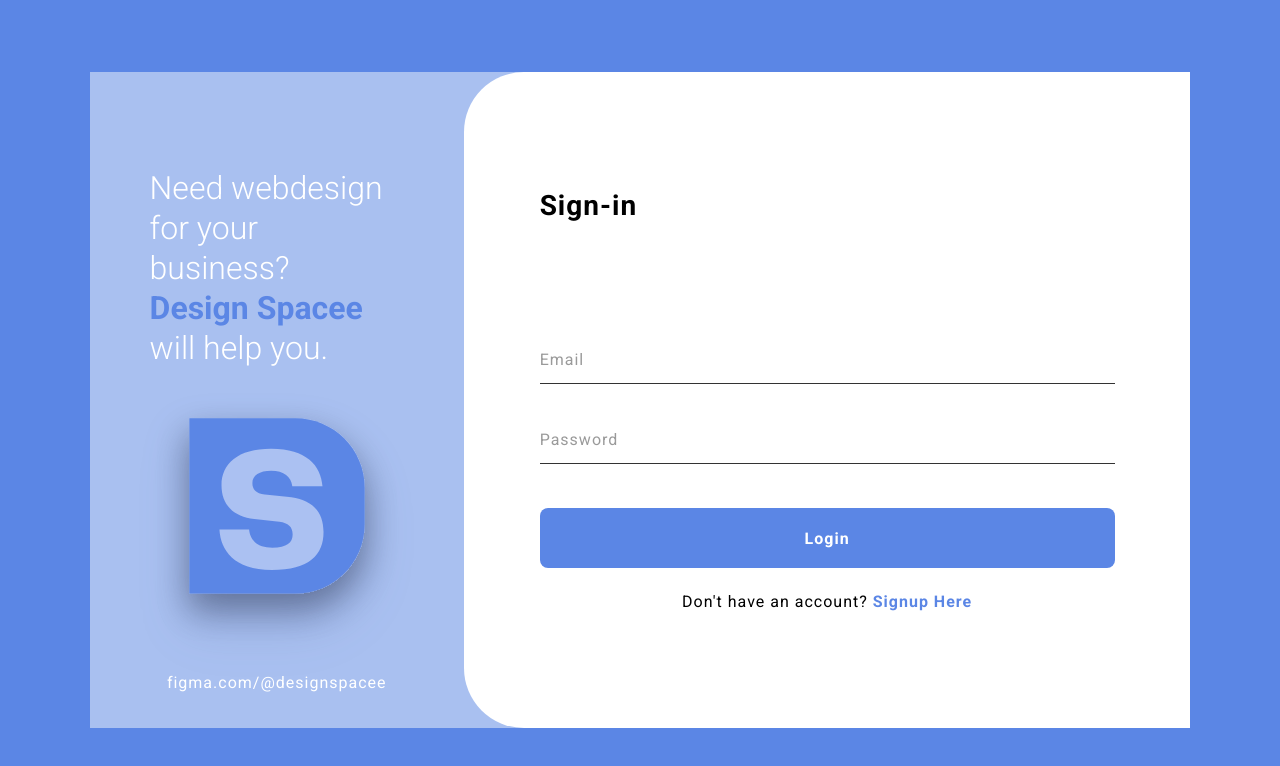
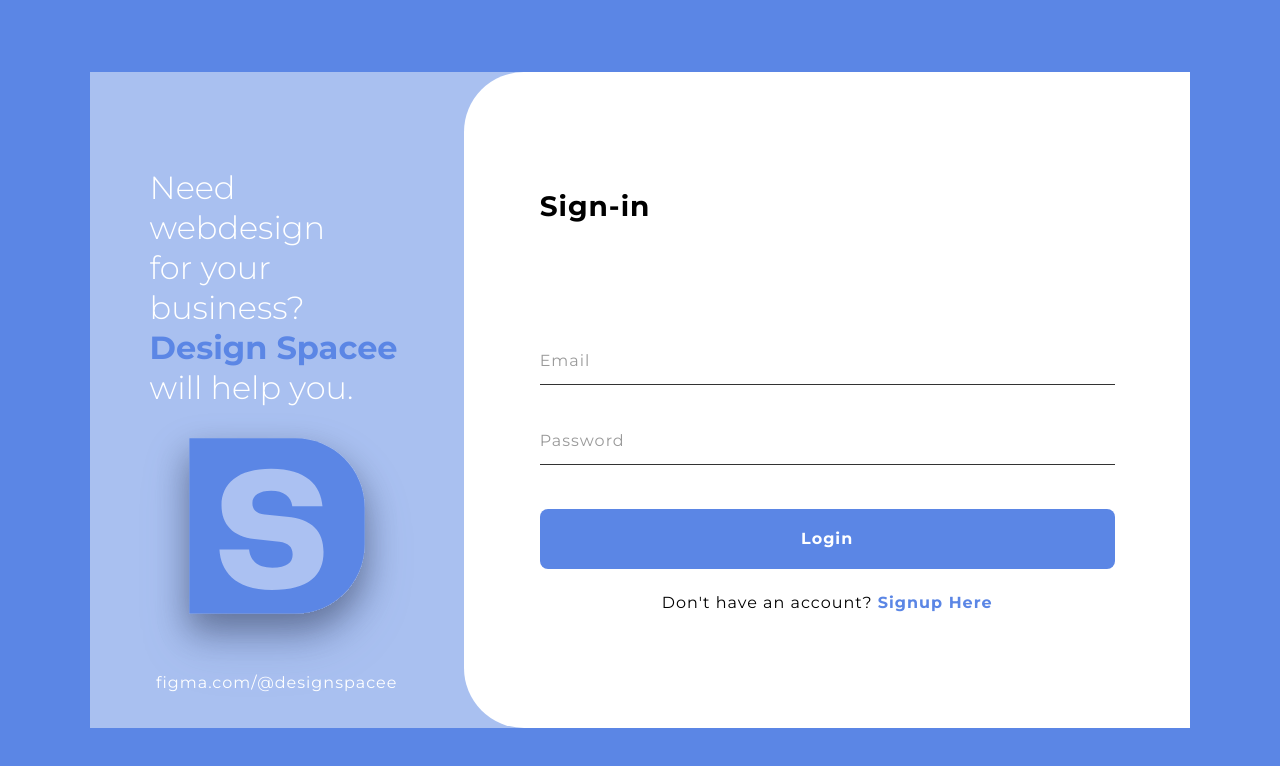
Before and after one commit to itsmeydrey/APPDEV1, a React (Vite) app in the folder F_L04_ReactJsStylingFigmaConversion/: page / in a window 1280 px wide. Shown: the top 766 px of the page. Built offline with nearby package versions, Linux system fonts and the light colour scheme.

Commit message:
Update global font family and adjust text styling

```diff
--- a/F_L04_ReactJsStylingFigmaConversion/src/index.css
+++ b/F_L04_ReactJsStylingFigmaConversion/src/index.css
@@ -1,4 +1,4 @@
-@import url('https://fonts.googleapis.com/css2?family=Roboto:ital,wght@0,100..900;1,100..900&display=swap');
+@import url('https://fonts.googleapis.com/css2?family=Montserrat:ital,wght@0,100..900;1,100..900&family=Poppins:ital,wght@0,100;0,200;0,300;0,400;0,500;0,600;0,700;0,800;0,900;1,100;1,200;1,300;1,400;1,500;1,600;1,700;1,800;1,900&display=swap');
 
 * {
   box-sizing: border-box;
@@ -7,7 +7,7 @@
 }
 
 body {
-  font-family: "Roboto", sans-serif;
+  font-family: "Montserrat", sans-serif;
   font-size: 16px;
   color: #000;
   background: #5b86e5;
```
